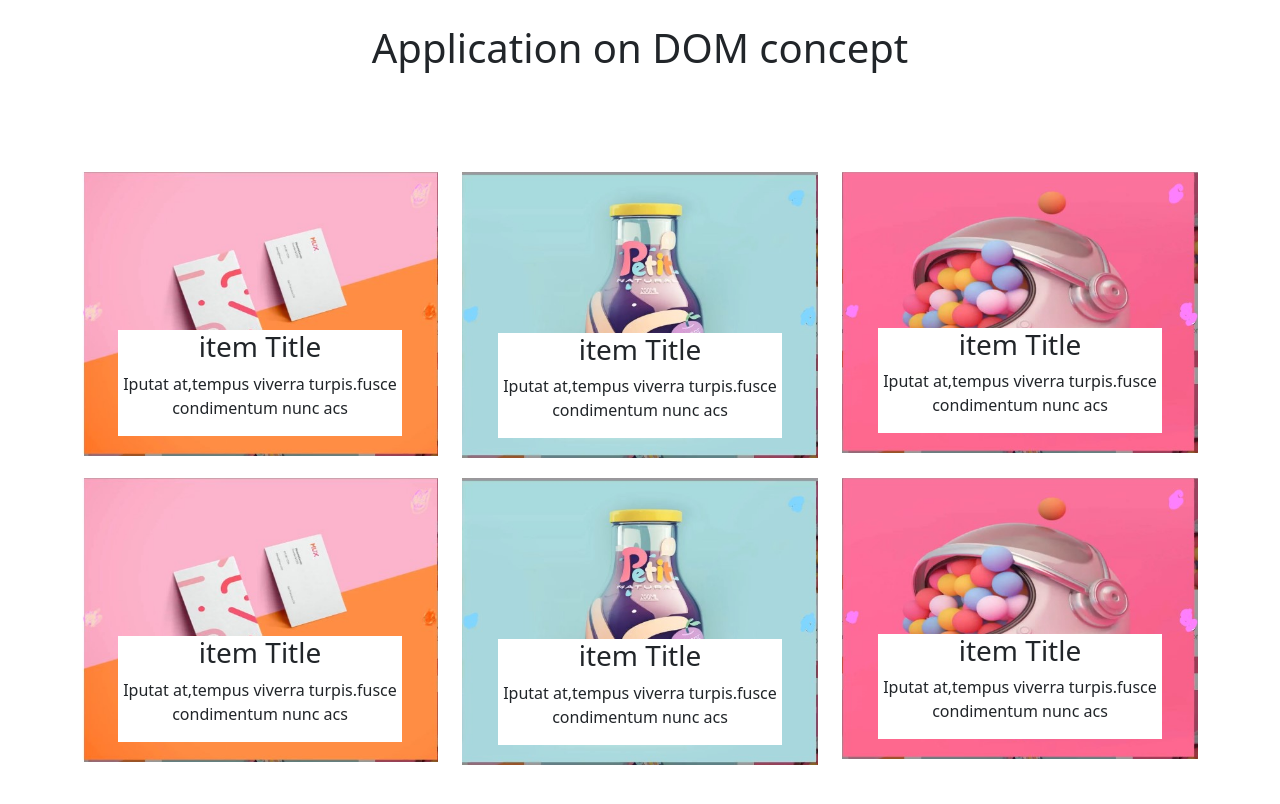
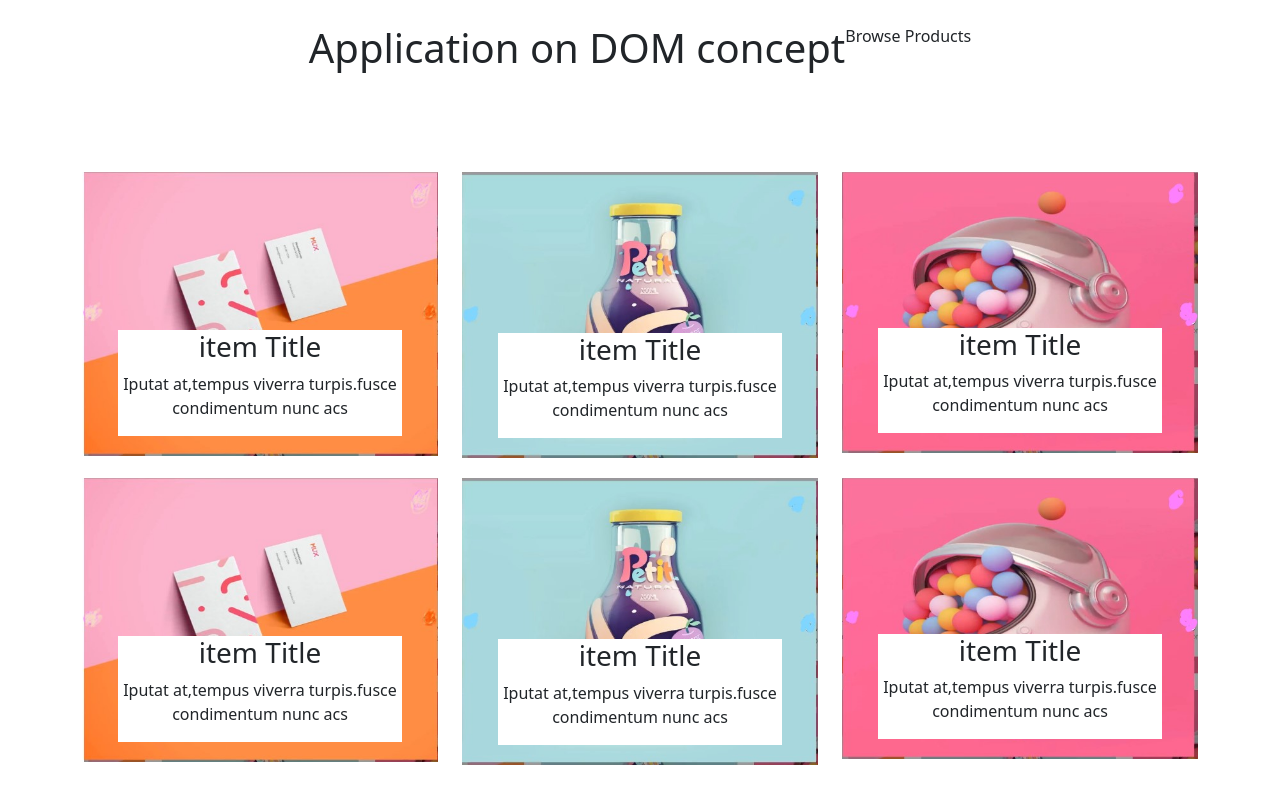
Before and after one commit to Mousa-Othman/Project-One-By-DOM, a plain HTML site: page index.html in a window 1280 px wide. Drawn offline with Linux system fonts and the light colour scheme.

Commit message:
Update index.html

```diff
--- a/index.html
+++ b/index.html
@@ -11,6 +11,7 @@
 <body>
     <div class="p-4 d-flex justify-content-center">
         <h1 >Application on DOM  concept</h1>
+        <p>Browse Products</p>
     </div>
     <div class="container py-5">
         <div class="row">
```
